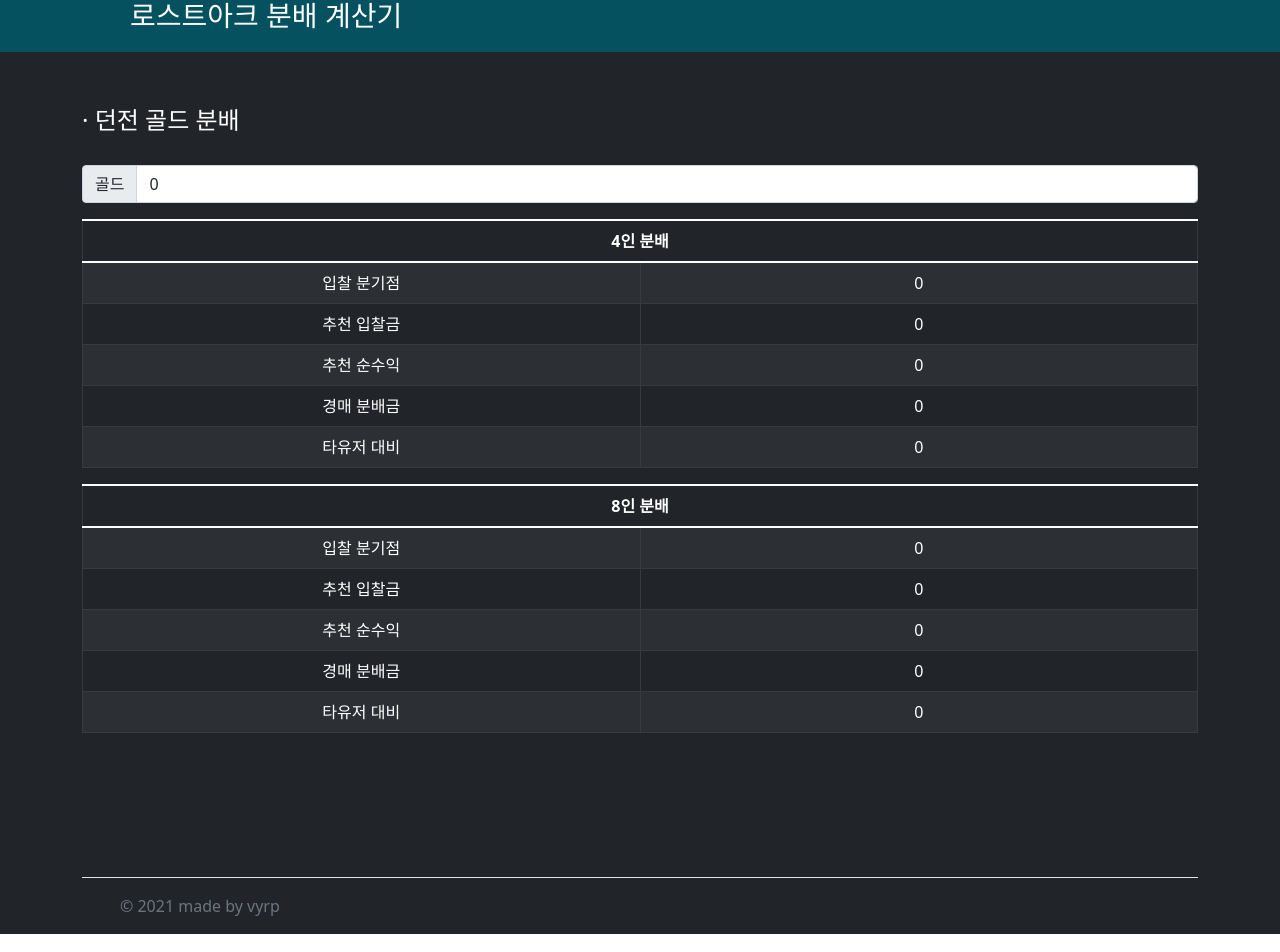
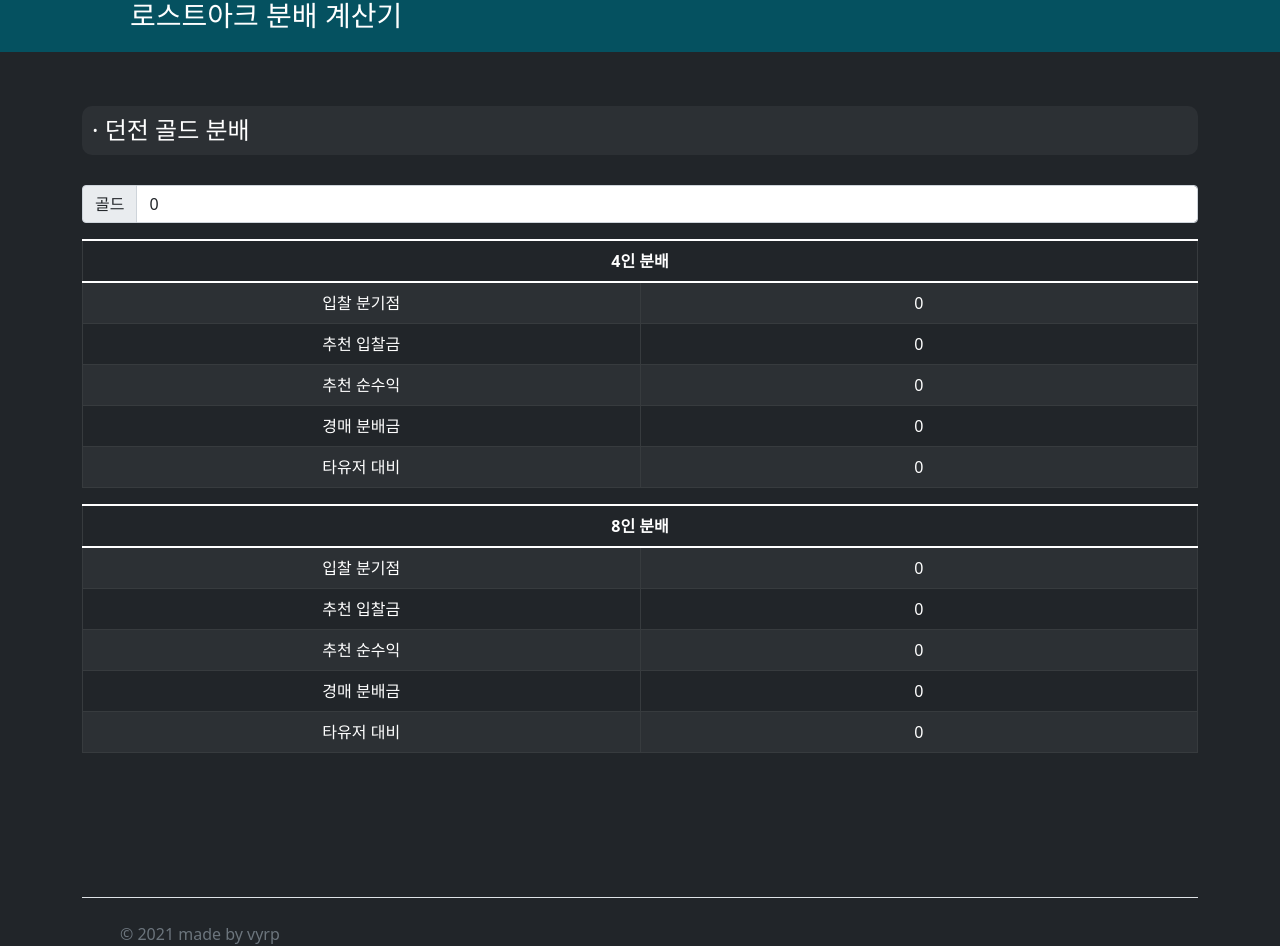
Before and after one commit to cuot/lostark-distribute, a React (Create React App) app: page / in a window 1280 px wide. Shown: the part 22-974 px from the top of the page. Built offline with nearby package versions, Linux system fonts and the light colour scheme.

Commit message:
add footer

```diff
--- a/src/components/CalcDistribute.jsx
+++ b/src/components/CalcDistribute.jsx
@@ -34,7 +34,14 @@
   return (
     <div className="container text-white py-1">
       <div className="bg-dark profitOrLoss overflow-auto">
-        <h4 className="d-flex" style={{ margin: "30px 0px" }}>
+        <h4
+          className="d-flex"
+          style={{
+            margin: "30px 0px",
+            "background-color": "#2c3034",
+            padding: "10px",
+            borderRadius: "10px",
+          }}>
           &middot; 던전 골드 분배
         </h4>
         <div className="input-group mb-3">
--- a/src/components/Footer.jsx
+++ b/src/components/Footer.jsx
@@ -4,8 +4,8 @@
   return (
     <footer className="container">
       <div
-        className="d-flex flex-wrap justify-content-between align-items-center py-3 my-4 border-top"
-        style={{ "margin-bottom": "0px" }}>
+        className="d-flex flex-wrap justify-content-between align-items-center border-top"
+        style={{ "margin-top": "1.5rem", "padding-top": "1.5rem" }}>
         <div className="col-md-4 d-flex align-items-center">
           <a
             href="/"
```
